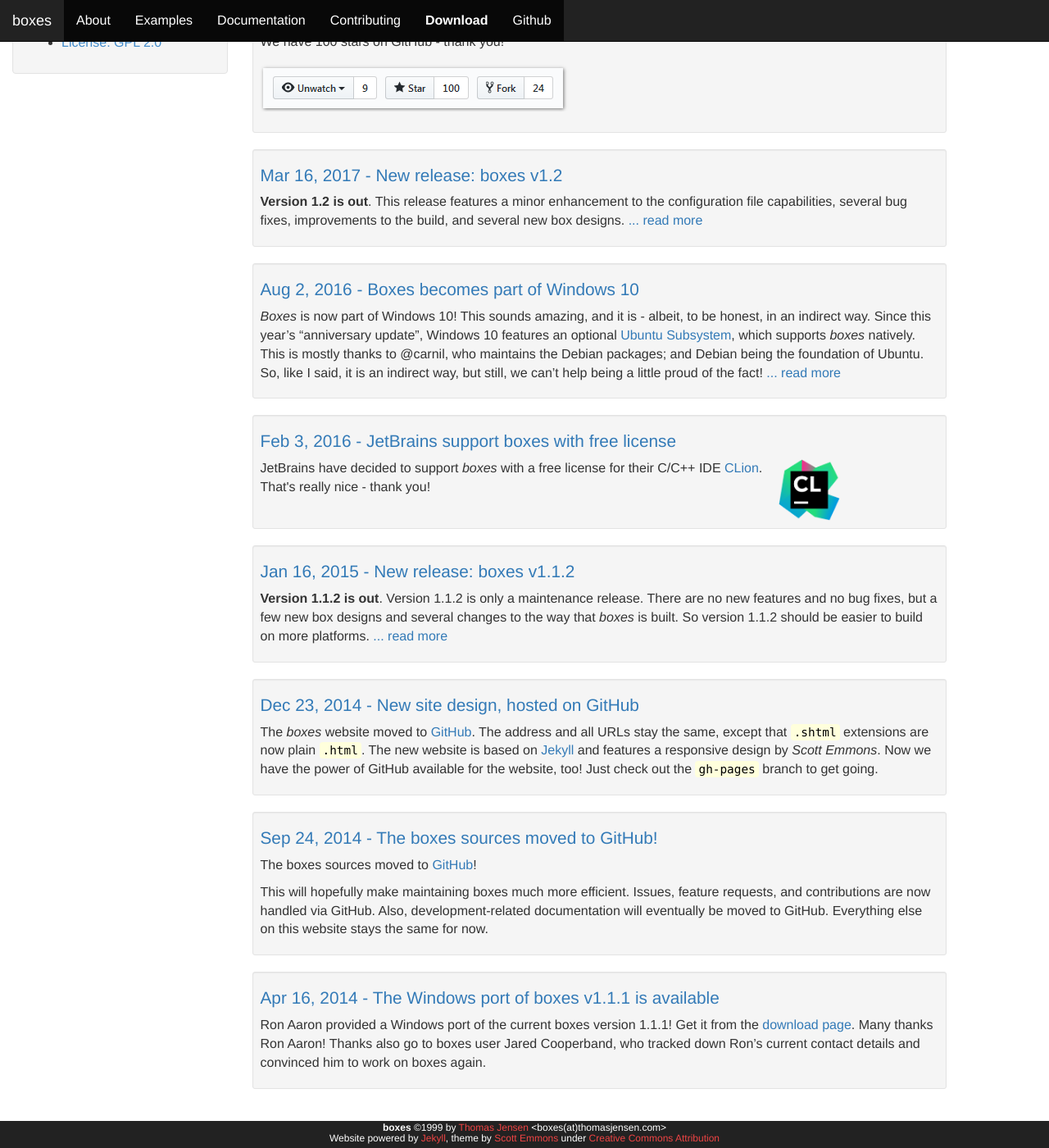
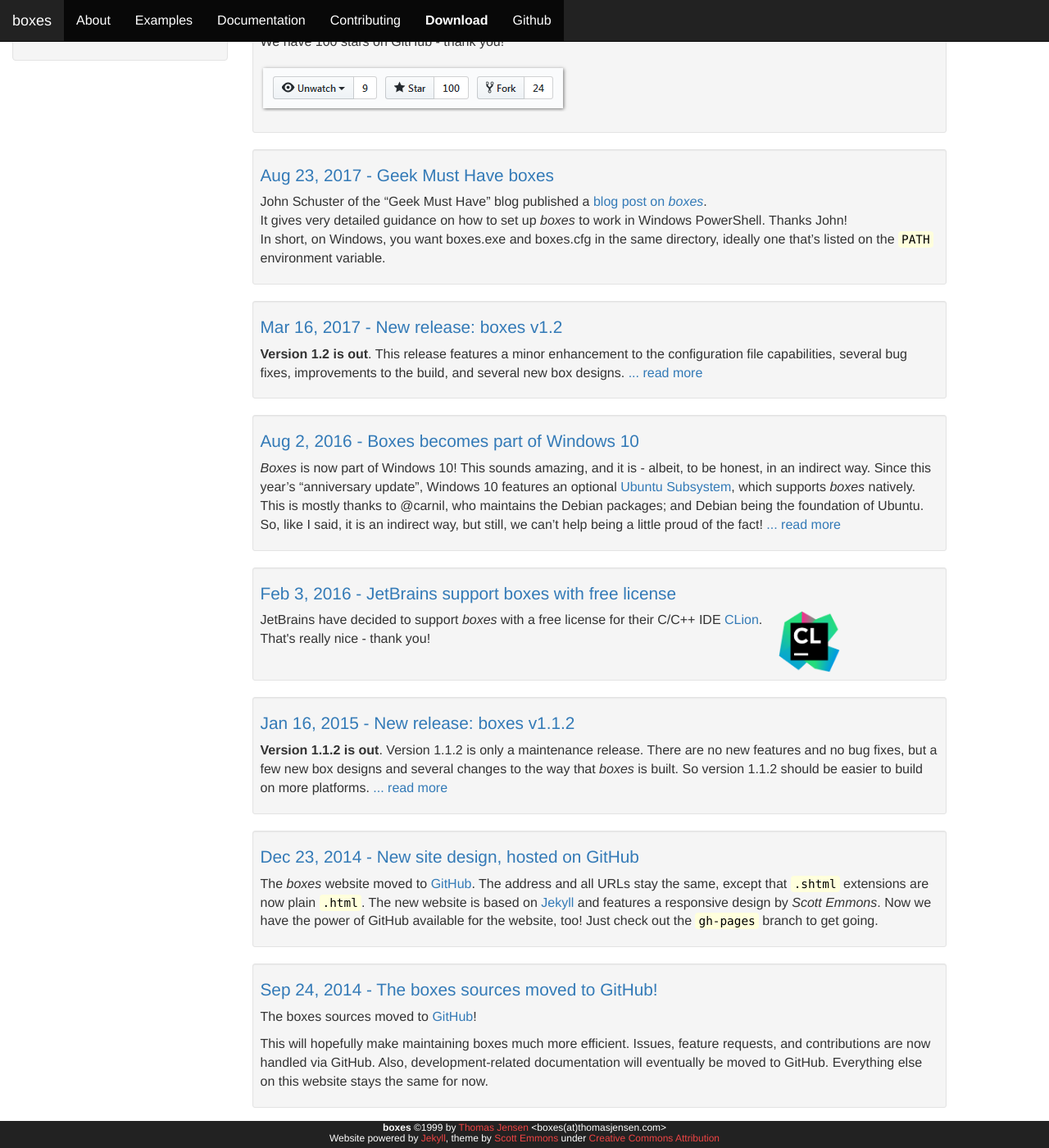
Before and after one commit to ascii-boxes/boxes, a Jekyll site: the page built from index.html, in a window 1280 px wide and 1400 px high, scrolled down 612 px. Shown: the whole window at 82% size. Built offline with Jekyll 4.4.1, drawn with Linux system fonts in a browser that asks for light colours; the list of posts is cut into pages by our own code; comment, search, counter and statistics services are not loaded; some of the changed text lies outside the part shown.

Commit message:
Add post about 'Geek Must Have' blog post

```diff
--- /dev/null
+++ b/_posts/2017-08-23-geek-must-have-boxes.md
@@ -0,0 +1,12 @@
+---
+layout: post
+title: "Geek Must Have boxes"
+date: 2017-08-23 12:00:00 +0200
+comments: false
+---
+
+John Schuster of the "Geek Must Have" blog published a [blog post on
+*boxes*](https://geekmusthave.com/?p=2792){:target="_blank"}.\\
+It gives very detailed guidance on how to set up *boxes* to work in Windows PowerShell. Thanks John!\\
+In short, on Windows, you want boxes.exe and boxes.cfg in the same directory, ideally one that's listed on the `PATH`
+environment variable.
```
Also changed, not shown: _posts/2016-08-02-boxes-part-of-windows10.md (+1 -1 lines).
